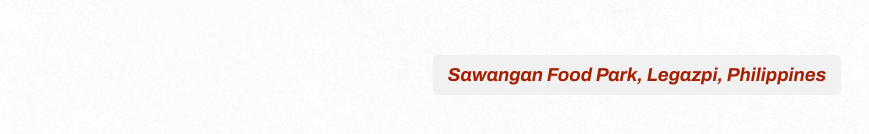
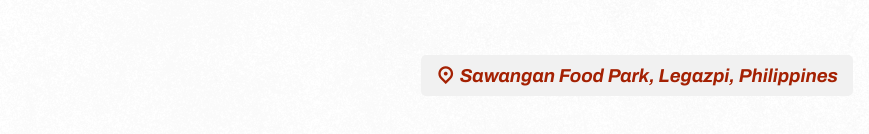
Before and after one commit to Christiannaira/basso-landing-page, a React (Vite) app: page / in a window 1280 px wide. Shown: the part 6648-6782 px from the top of the page, without its empty margins (3-872 px from the left). Built offline with nearby package versions, Linux system fonts and the light colour scheme.

Commit message:
fix: displayed icon

```diff
--- a/index.html
+++ b/index.html
@@ -6,8 +6,8 @@
       <meta name="viewport" content="width=device-width, initial-scale=1.0" />
       <title>Basso | Pouring Life into Every Cup</title>
       <link
+         href="https://cdn.jsdelivr.net/npm/remixicon@4.5.0/fonts/remixicon.css"
          rel="stylesheet"
-         href="https://unpkg.com/boxicons@latest/css/boxicons.min.css"
       />
    </head>
    <body>
--- a/src/index.css
+++ b/src/index.css
@@ -367,6 +367,10 @@
    color: var(--secondary-color);
 }
 
+.contact__content_address i {
+   margin-right: 5px;
+}
+
 .bx {
     color: red !important;
 }
```
